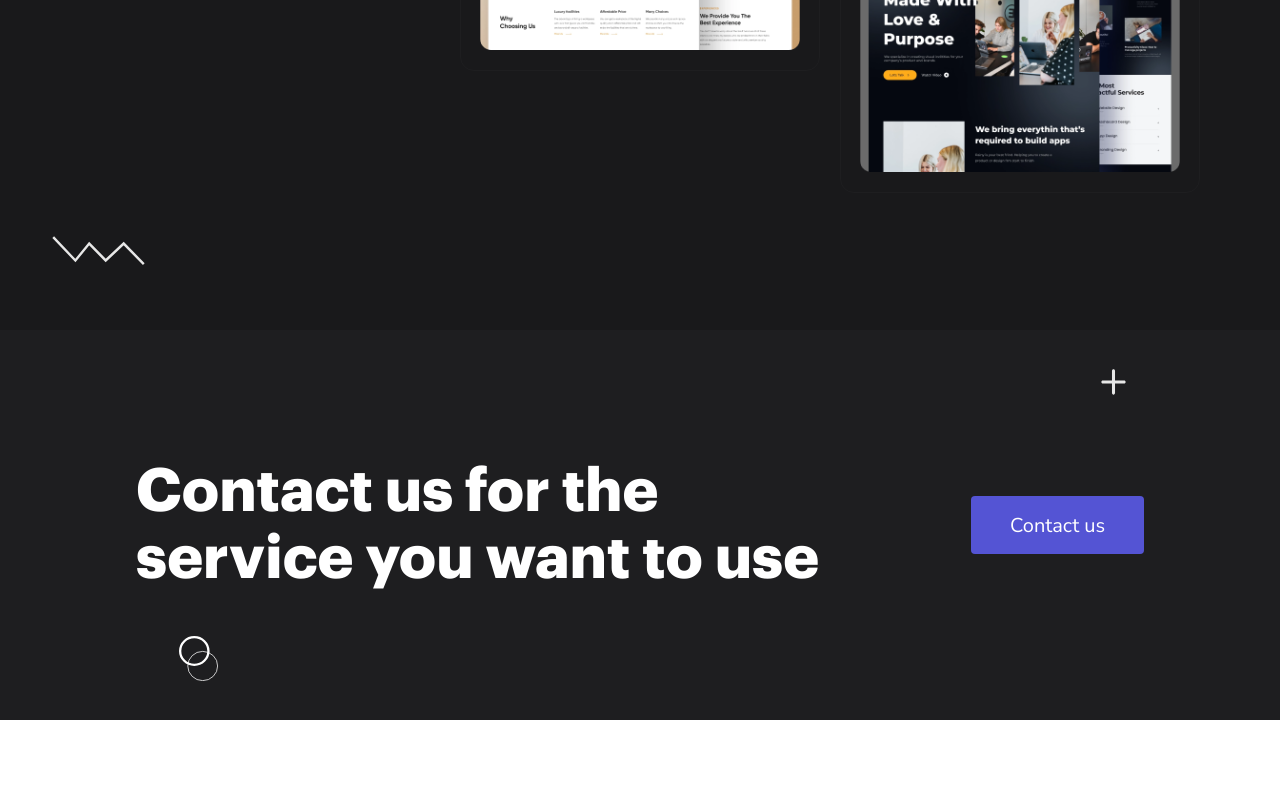
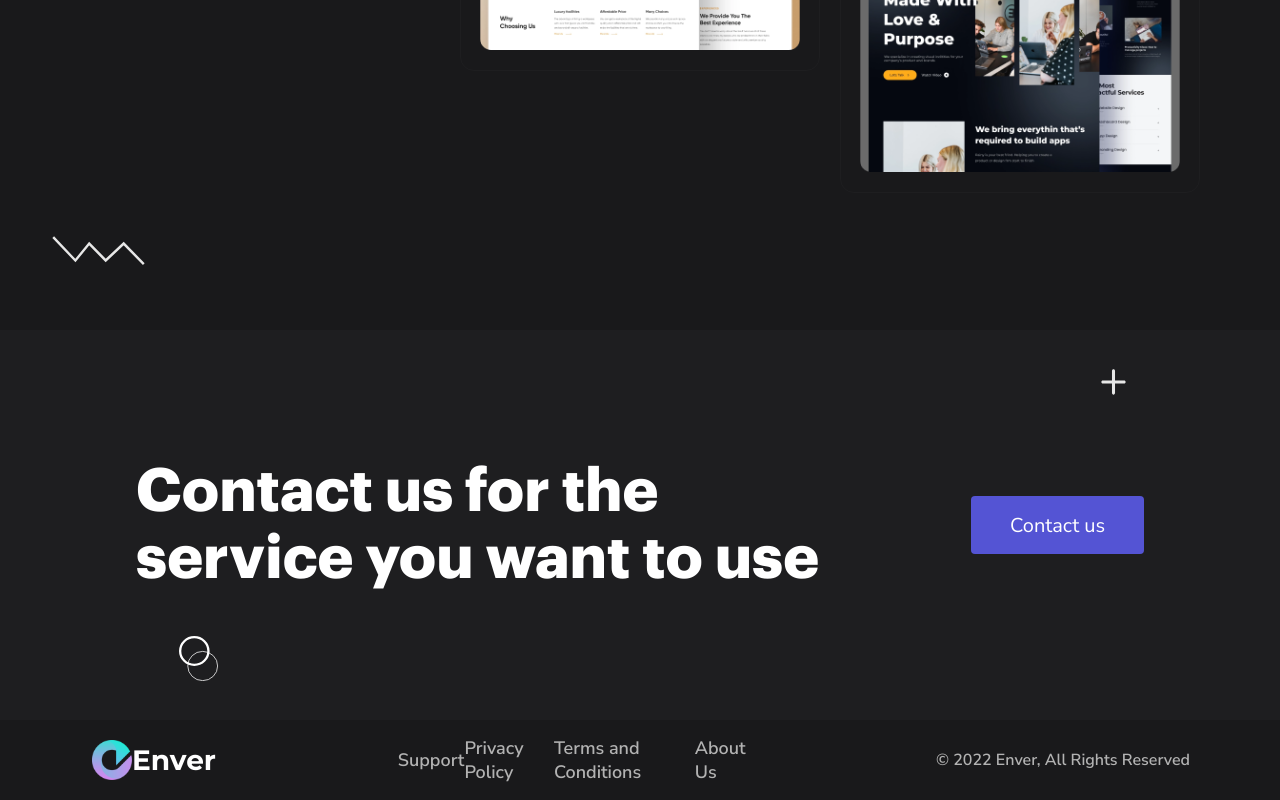
Before and after one commit to OlegKlochkov/simple-landing-page, a React (Create React App) app: page / in a window 1280 px wide. Shown: the part 2848-3648 px from the top of the page. Before the commit the page ends 3568 px from the top, so only its background shows below. Built offline with nearby package versions, Linux system fonts and the light colour scheme.

Commit message:
Added Footer

```diff
--- a/src/components/App/App.jsx
+++ b/src/components/App/App.jsx
@@ -2,12 +2,14 @@ import './App.css';
 import React from 'react';
 import Header from '../Header/Header';
 import Main from '../Main/Main';
+import Footer from '../Footer/Footer';
 
 function App() {
   return (
     <div className="App">
       <Header />
       <Main />
+      <Footer />
     </div>
   );
 }
--- /dev/null
+++ b/src/components/Footer/Footer.css
@@ -0,0 +1,51 @@
+:root{
+    --dark: #19191B;
+}
+
+.Footer{
+    height: 10%;
+    width: 100%;
+    display: flex;
+    flex-direction: row;
+    justify-content: space-around;
+    align-items: center;
+    color: white;
+
+    background: var(--dark);
+}
+
+.Logo{
+    height: 100%;
+    width: 10%;
+    display: flex;
+    flex-direction: row;
+    justify-content: center;
+    align-items: center;
+}
+
+h2{
+    font-size: 28px;
+    font-family: 'Montserrat', sans-serif;
+}
+
+nav{
+    width: 28%;
+    height: 100%;
+    display: flex;
+    flex-direction: row;
+    justify-content: space-between;
+    align-items: center;
+}
+
+.navLink{
+    font-size: 18px;
+    filter: brightness(70%);
+    font-family: 'Nunito Sans', sans-serif;
+    cursor: pointer;
+}
+
+#copyright{
+    font-size: 16px;
+    filter: brightness(70%);
+    font-family: 'Nunito Sans', sans-serif;
+}
--- /dev/null
+++ b/src/components/Footer/Footer.jsx
@@ -0,0 +1,24 @@
+import './Footer.css';
+import Logo from './logo.svg';
+
+import React from 'react';
+
+function Footer() {
+    return (
+        <div className="Footer">
+            <div className="Logo">
+                <img src={Logo} alt="logo" />
+                <h2>Enver</h2>
+            </div>
+            <nav>
+                <h3 className='navLink'>Support</h3>
+                <h3 className='navLink'>Privacy Policy</h3>
+                <h3 className='navLink'>Terms and Conditions</h3>
+                <h3 className='navLink'>About Us</h3>
+            </nav>
+            <h3 id="copyright">© 2022 Enver, All Rights Reserved</h3>
+        </div>
+    );
+}
+
+export default Footer;
```
Also changed, not shown: src/components/Footer/logo.svg (added).
